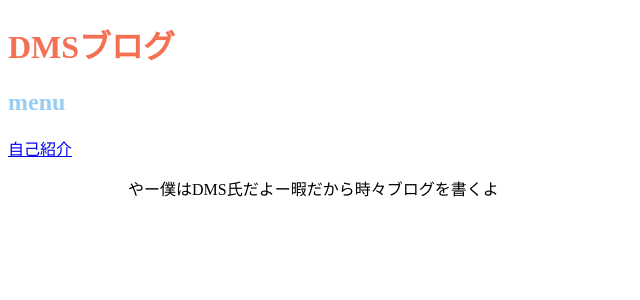
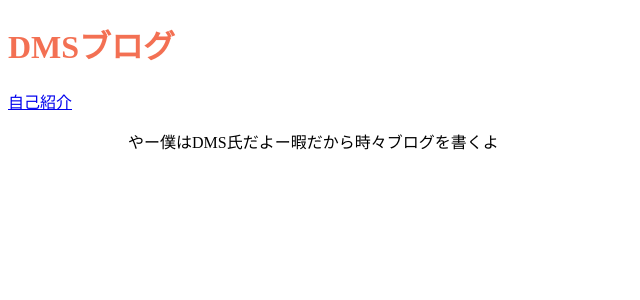
Before and after one commit to tuna2134/siteshot, a Python web app: template templates/index.html in a window 1280 px wide. Shown: the top 300 px of the page, without its empty margins (0-640 px from the left). Run offline with Jinja, Linux system fonts and the light colour scheme; the template is opened without the code that fills it, so the values that code supplies are empty.

Commit message:
Update layout.html

```diff
--- a/templates/layout.html
+++ b/templates/layout.html
@@ -7,7 +7,6 @@
 <body>
   <h1 id="title">DMSブログ</h1>
   <div class="menu">
-    <h2>menu</h2>
     <a href="hello.html">自己紹介</a>
   </div>
   <div class="content">
```
